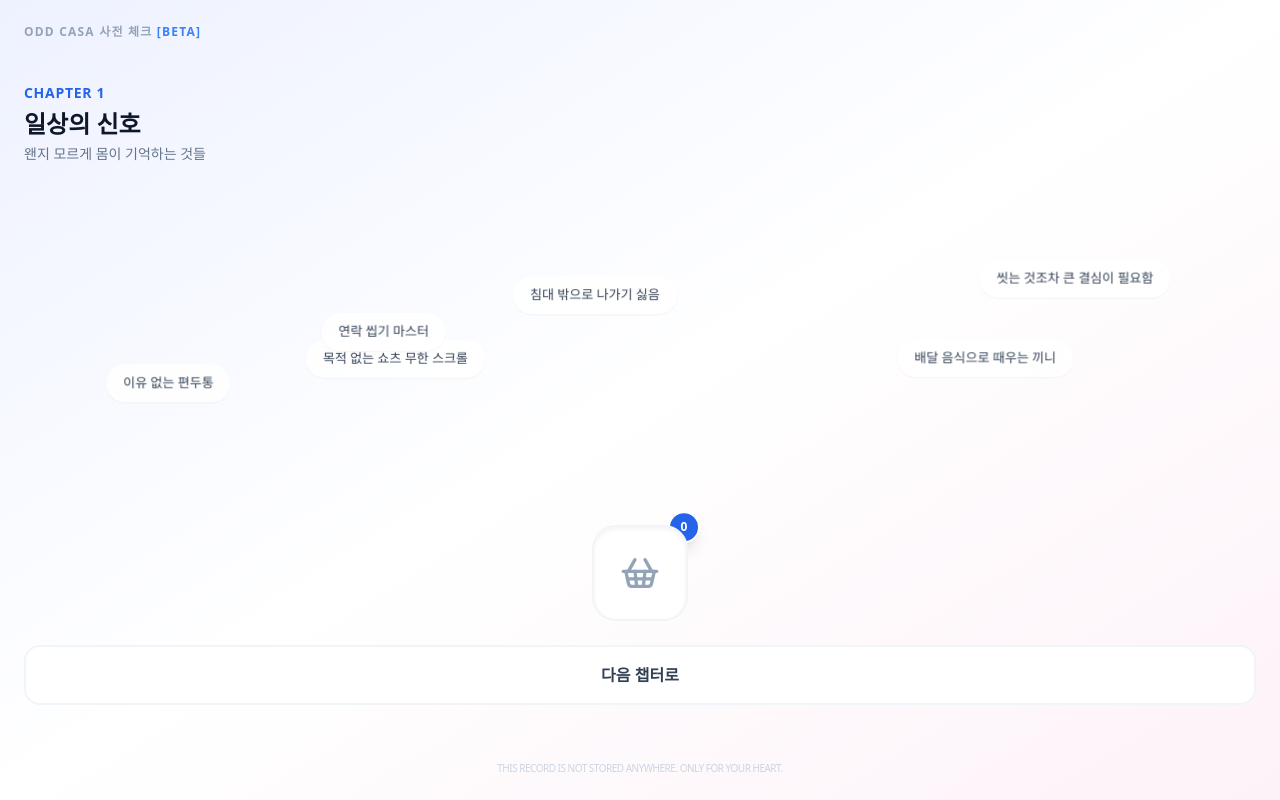
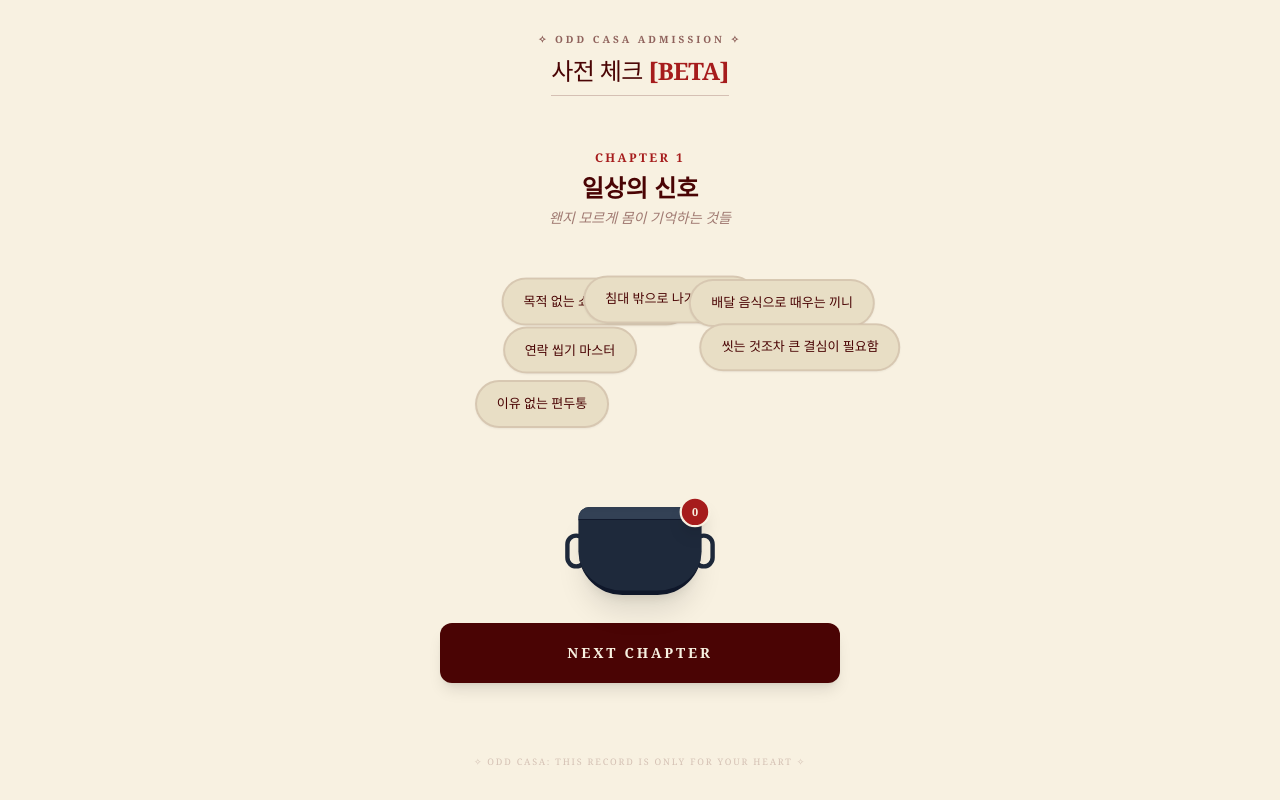
Before and after one commit to nicedaycyj-star/oddcasa, a React (Vite) app: page / in a window 1280 px wide. Both pictures are taken after a click on the button "항아리 챙기기". Built offline with nearby package versions, Linux system fonts and the light colour scheme.

Commit message:
Update App.jsx

```diff
--- a/src/App.jsx
+++ b/src/App.jsx
@@ -1,6 +1,6 @@
 import React, { useState, useEffect } from 'react';
 import { motion, AnimatePresence } from 'framer-motion';
-import { ShoppingBasket, RefreshCcw, Share2, Heart } from 'lucide-react';
+import { Heart, RefreshCcw, Share2 } from 'lucide-react';
 
 const CHAPTERS = [
   {
@@ -30,20 +30,18 @@ const CHAPTERS = [
 ];
 
 const FloatingKeyword = ({ text, index, onClick }) => {
-  // 인덱스를 활용해 화면 영역을 분산 (왼쪽, 중간, 오른쪽 골고루)
+  // 우측 쏠림을 방지하기 위해 중심축을 왼쪽으로 이동 (12%, 38%, 64%)
   const [coords] = useState(() => {
-    const section = index % 3; // 0: 왼쪽, 1: 중간, 2: 오른쪽
-    let leftBase;
-    if (section === 0) leftBase = Math.random() * 20 + 5; // 5% ~ 25%
-    else if (section === 1) leftBase = Math.random() * 20 + 35; // 35% ~ 55%
-    else leftBase = Math.random() * 20 + 65; // 65% ~ 85%
+    const section = index % 3;
+    const centers = [12, 38, 64];
+    const leftBase = centers[section] + (Math.random() * 8 - 4);
 
     return {
       left: `${leftBase}%`,
-      top: `${Math.random() * 70 + 10}%`, // 위아래 10%~80% 사이
-      randomX: Math.random() * 40 - 20,
-      randomY: Math.random() * 40 - 20,
-      duration: 3 + Math.random() * 4,
+      top: `${(Math.floor(index / 3) * 22) + 12 + (Math.random() * 6)}%`,
+      randomX: Math.random() * 15 - 7.5,
+      randomY: Math.random() * 15 - 7.5,
+      duration: 5 + Math.random() * 3,
       delay: Math.random() * 2
     };
   });
@@ -64,11 +62,11 @@ const FloatingKeyword = ({ text, index, onClick }) => {
         y: { duration: coords.duration * 1.2, repeat: Infinity, ease: "easeInOut", delay: coords.delay },
         opacity: { duration: 0.3 }
       }}
-      className="absolute px-4 py-2 bg-white/80 backdrop-blur-sm border border-white/50 rounded-full shadow-sm text-[13px] text-slate-700 whitespace-nowrap active:bg-blue-50 active:scale-90 transition-all z-10"
+      className="absolute px-5 py-3 bg-[#e8dec5] border-2 border-[#4a0404]/10 rounded-full shadow-sm text-[13px] font-medium text-[#4a0404] whitespace-nowrap active:bg-[#4a0404] active:text-white transition-all z-10"
       style={{
         left: coords.left,
         top: coords.top,
-        transform: 'translateX(-50%)' // 기준점을 중앙으로 잡아 쏠림 방지
+        transform: 'translateX(-50%)'
       }}
     >
       {text}
@@ -76,10 +74,8 @@ const FloatingKeyword = ({ text, index, onClick }) => {
   );
 };
 
-
-
 export default function App() {
-  const [step, setStep] = useState('intro'); // intro, collection, result
+  const [step, setStep] = useState('intro');
   const [currentChapter, setCurrentChapter] = useState(0);
   const [selectedItems, setSelectedItems] = useState([]);
   const [visibleKeywords, setVisibleKeywords] = useState([]);
@@ -93,8 +89,6 @@ export default function App() {
   const handleKeywordClick = (keyword) => {
     setSelectedItems([...selectedItems, keyword]);
     setVisibleKeywords(visibleKeywords.filter(k => k !== keyword));
-
-    // 햅틱 피드백 (지원되는 기기에서)
     if (window.navigator.vibrate) window.navigator.vibrate(10);
   };
 
@@ -113,19 +107,18 @@ export default function App() {
   };
 
   return (
-    <div className="min-h-screen bg-gradient-to-br from-indigo-50 via-white to-pink-50 text-slate-900 font-sans selection:bg-blue-100 overflow-hidden flex flex-col">
-
-      {/* Header */}
-      <header className="p-6 flex justify-between items-center z-10">
-        <span className="text-xs font-bold tracking-widest text-slate-400 uppercase">
-          odd casa 사전 체크 <span className="text-blue-500">[beta]</span>
-        </span>
+    <div className="min-h-screen bg-[#f8f1e1] text-[#4a0404] font-serif selection:bg-[#4a0404] selection:text-white overflow-hidden flex flex-col">
+      <header className="p-8 flex flex-col items-center z-10 space-y-2">
+        <div className="flex items-center gap-3 text-[10px] tracking-[0.3em] text-[#4a0404]/60 uppercase font-bold">
+          <span>✧ ODD CASA ADMISSION ✧</span>
+        </div>
+        <h1 className="text-2xl font-normal tracking-tight border-b border-[#4a0404]/20 pb-2">
+          사전 체크 <span className="text-[#a61c1c] font-bold">[BETA]</span>
+        </h1>
       </header>
 
-      <main className="flex-1 flex flex-col px-6 relative">
+      <main className="flex-1 flex flex-col px-6 relative max-w-md mx-auto w-full">
         <AnimatePresence mode="wait">
-
-          {/* STEP: INTRO */}
           {step === 'intro' && (
             <motion.div
               key="intro"
@@ -135,27 +128,25 @@ export default function App() {
               className="flex-1 flex flex-col justify-center items-center text-center space-y-8"
             >
               <div className="space-y-4">
-                <h1 className="text-3xl font-bold leading-tight text-slate-800">
+                <h1 className="text-4xl font-bold leading-tight text-[#4a0404]">
                   요즘 진짜 어때요?<br />
-                  <span className="text-blue-600 font-extrabold underline decoration-blue-200 decoration-8 underline-offset-4">숨겨진 진심</span>을 찾아봐요.
+                  <span className="text-[#a61c1c] font-black underline decoration-[#a61c1c]/10 decoration-8 underline-offset-4 italic">숨겨진 진심</span>을 찾아봐요.
                 </h1>
-                <p className="text-slate-500 leading-relaxed">
-                  내 마음을 스쳐 지나가는 말들을<br />
-                  항아리에 툭, 담아보세요.
+                <p className="text-[#4a0404]/50 leading-relaxed font-medium">
+                  내 마음을 스쳐 지나가는 말들을<br />항아리에 툭, 담아보세요.
                 </p>
               </div>
               <motion.button
                 whileHover={{ scale: 1.05 }}
                 whileTap={{ scale: 0.95 }}
                 onClick={() => setStep('collection')}
-                className="px-8 py-4 bg-slate-900 text-white rounded-2xl font-bold shadow-xl shadow-slate-200 flex items-center gap-2"
+                className="px-12 py-5 bg-[#4a0404] text-[#f8f1e1] rounded-xl font-bold shadow-2xl flex items-center gap-2 uppercase tracking-[0.3em] text-sm"
               >
                 항아리 챙기기
               </motion.button>
             </motion.div>
           )}
 
-          {/* STEP: COLLECTION */}
           {step === 'collection' && (
             <motion.div
               key="collection"
@@ -164,60 +155,49 @@ export default function App() {
               exit={{ opacity: 0 }}
               className="flex-1 flex flex-col"
             >
-              <div className="mt-4">
-                <span className="text-blue-600 font-bold text-sm uppercase tracking-wider">Chapter {currentChapter + 1}</span>
-                <h2 className="text-2xl font-bold mt-1">{CHAPTERS[currentChapter].title}</h2>
-                <p className="text-slate-500 text-sm mt-1">{CHAPTERS[currentChapter].description}</p>
+              <div className="mt-4 text-center">
+                <span className="text-[#a61c1c] font-bold text-xs uppercase tracking-[0.2em]">Chapter {currentChapter + 1}</span>
+                <h2 className="text-2xl font-bold mt-1 text-[#4a0404]">{CHAPTERS[currentChapter].title}</h2>
+                <p className="text-[#4a0404]/50 text-sm mt-1 italic">{CHAPTERS[currentChapter].description}</p>
               </div>
 
-              {/* Floating Area */}
-              <div className="flex-1 relative mt-4 overflow-hidden">
+              <div className="flex-1 relative mt-4 w-full overflow-visible">
                 <AnimatePresence>
                   {visibleKeywords.map((keyword, idx) => (
-                    <FloatingKeyword
-                      key={keyword}
-                      text={keyword}
-                      index={idx}
-                      onClick={handleKeywordClick}
-                    />
+                    <FloatingKeyword key={keyword} text={keyword} index={idx} onClick={handleKeywordClick} />
                   ))}
-
                 </AnimatePresence>
-
                 {visibleKeywords.length === 0 && (
-                  <motion.div
-                    initial={{ opacity: 0 }}
-                    animate={{ opacity: 1 }}
-                    className="absolute inset-0 flex items-center justify-center text-slate-400 italic text-sm"
-                  >
+                  <motion.div initial={{ opacity: 0 }} animate={{ opacity: 1 }} className="absolute inset-0 flex items-center justify-center text-[#4a0404]/30 italic text-sm">
                     이 챕터에서 더 담을 마음이 있나요?
                   </motion.div>
                 )}
               </div>
 
-              {/* Bottom UI */}
-              <div className="py-8 flex flex-col items-center gap-6">
-                <div className="relative group">
-                  <div className="absolute -top-3 -right-3 w-8 h-8 bg-blue-600 rounded-full flex items-center justify-center text-white text-xs font-bold shadow-lg border-2 border-white animate-bounce">
+              <div className="py-10 flex flex-col items-center gap-8">
+                <div className="relative group scale-110">
+                  <div className="absolute -top-2 -right-2 w-7 h-7 bg-[#a61c1c] rounded-full flex items-center justify-center text-[#f8f1e1] text-[10px] font-bold shadow-lg border-2 border-[#f8f1e1] z-20 animate-bounce">
                     {selectedItems.length}
                   </div>
-                  <div className="w-24 h-24 bg-white rounded-3xl shadow-inner border-2 border-slate-100 flex items-center justify-center relative overflow-hidden">
-                    <div className={`absolute bottom-0 w-full bg-blue-100 transition-all duration-500 ease-out`} style={{ height: `${Math.min(selectedItems.length * 5, 100)}%` }} />
-                    <ShoppingBasket size={40} className="text-slate-400 relative z-10" />
+                  <div className="relative w-28 h-20 bg-slate-800 rounded-b-[40px] rounded-t-[10px] border-b-4 border-slate-900 shadow-xl overflow-hidden">
+                    <motion.div animate={{ height: `${Math.min(selectedItems.length * 5, 85)}%` }} className="absolute bottom-0 w-full bg-gradient-to-t from-orange-600 to-orange-400 opacity-90 transition-all duration-700" />
+                    <div className="absolute top-0 w-full h-full flex justify-around pointer-events-none">
+                       {[1,2,3].map(i => (
+                         <motion.div key={i} animate={{ y: [-10, -40], opacity: [0, 1, 0] }} transition={{ duration: 2, repeat: Infinity, delay: i * 0.5 }} className="w-2 h-2 bg-orange-200 rounded-full blur-[1px]" />
+                       ))}
+                    </div>
+                    <div className="absolute top-0 w-full h-3 bg-slate-700 border-b border-slate-900 shadow-inner" />
                   </div>
+                  <div className="absolute -left-3 top-6 w-5 h-8 border-4 border-slate-800 rounded-full -z-10" />
+                  <div className="absolute -right-3 top-6 w-5 h-8 border-4 border-slate-800 rounded-full -z-10" />
                 </div>
-
-                <button
-                  onClick={nextChapter}
-                  className="w-full py-4 bg-white border-2 border-slate-100 rounded-2xl font-bold text-slate-700 hover:bg-slate-50 active:scale-95 transition-all"
-                >
-                  {currentChapter < CHAPTERS.length - 1 ? "다음 챕터로" : "항아리 닫기"}
+                <button onClick={nextChapter} className="w-full py-5 bg-[#4a0404] text-[#f8f1e1] rounded-xl font-bold tracking-[0.2em] shadow-lg active:scale-95 transition-all uppercase text-sm">
+                  {currentChapter < CHAPTERS.length - 1 ? "Next Chapter" : "Close Jar"}
                 </button>
               </div>
             </motion.div>
           )}
 
-          {/* STEP: RESULT */}
           {step === 'result' && (
             <motion.div
               key="result"
@@ -225,54 +205,36 @@ export default function App() {
               animate={{ opacity: 1, scale: 1 }}
               className="flex-1 flex flex-col justify-center items-center py-10"
             >
-              <div className="bg-white p-8 rounded-[40px] shadow-2xl shadow-blue-100 border border-blue-50 w-full max-w-sm flex flex-col items-center text-center space-y-6">
-                <div className="w-20 h-20 bg-blue-50 rounded-full flex items-center justify-center">
-                  <Heart className="text-blue-500 fill-blue-500" size={32} />
+              <div className="bg-[#e8dec5] p-8 rounded-3xl shadow-2xl border border-[#4a0404]/10 w-full max-w-sm flex flex-col items-center text-center space-y-8">
+                <div className="w-20 h-20 bg-[#f8f1e1] rounded-full flex items-center justify-center shadow-inner">
+                  <Heart className="text-[#a61c1c] fill-[#a61c1c]" size={36} />
                 </div>
-
                 <div className="space-y-2">
-                  <p className="text-slate-400 font-medium">오늘 당신의 마음 풍경</p>
-                  <h2 className="text-2xl font-bold text-slate-800">
-                    "{selectedItems.length}개의 마음 조각"
-                  </h2>
+                  <p className="text-[#4a0404]/40 font-bold uppercase tracking-widest text-[10px]">Your Heart Scene</p>
+                  <h2 className="text-3xl font-bold text-[#4a0404]">"{selectedItems.length} Pieces"</h2>
                 </div>
-
-                <div className="p-5 bg-slate-50 rounded-2xl text-left">
-                  <p className="text-slate-600 leading-relaxed text-sm">
+                <div className="p-6 bg-[#f8f1e1]/50 rounded-2xl text-left border border-[#4a0404]/5">
+                  <p className="text-[#4a0404]/80 leading-relaxed text-sm italic">
                     {selectedItems.length > 10
                       ? "지금은 마음의 방어막이 조금 얇아진 상태군요. 괜찮은 척하느라 에너지를 많이 썼을 거예요. 오늘은 아무것도 증명하지 않아도 돼요."
                       : "생각보다 덤덤하게 잘 지나오고 있네요. 하지만 항아리에 담은 것만으로도 고민의 실체는 조금 더 선명해졌을 거예요."}
                   </p>
                 </div>
-
-                <div className="w-full pt-4 space-y-3">
-                  <button className="w-full py-4 bg-blue-600 text-white rounded-2xl font-bold flex items-center justify-center gap-2 shadow-lg shadow-blue-100">
-                    <Share2 size={18} /> 이미지로 저장하기
+                <div className="w-full pt-4 space-y-4">
+                  <button className="w-full py-5 bg-[#4a0404] text-[#f8f1e1] rounded-xl font-bold flex items-center justify-center gap-3 shadow-lg tracking-widest uppercase text-xs">
+                    <Share2 size={16} /> Save Image
                   </button>
-                  <button
-                    onClick={reset}
-                    className="w-full py-4 bg-slate-100 text-slate-600 rounded-2xl font-bold flex items-center justify-center gap-2"
-                  >
-                    <RefreshCcw size={18} /> 다시 비우기
+                  <button onClick={reset} className="w-full py-4 text-[#4a0404]/60 font-bold flex items-center justify-center gap-2 hover:text-[#4a0404]">
+                    <RefreshCcw size={16} /> Start Over
                   </button>
                 </div>
               </div>
-
-              <p className="mt-8 text-xs text-slate-400 text-center leading-loose">
-                고민이 있다는 건, 더 나아지고 싶다는 증거이기도 해요.<br />
-                오늘 정말 수고 많았어요.
-              </p>
             </motion.div>
           )}
-
         </AnimatePresence>
       </main>
-
-      {/* Footer Info */}
-      <footer className="p-6 text-center">
-        <p className="text-[10px] text-slate-300 tracking-tighter uppercase">
-          This record is not stored anywhere. only for your heart.
-        </p>
+      <footer className="p-8 text-center">
+        <p className="text-[9px] text-[#4a0404]/20 tracking-[0.2em] uppercase font-medium">✧ odd casa: this record is only for your heart ✧</p>
       </footer>
     </div>
   );
```
